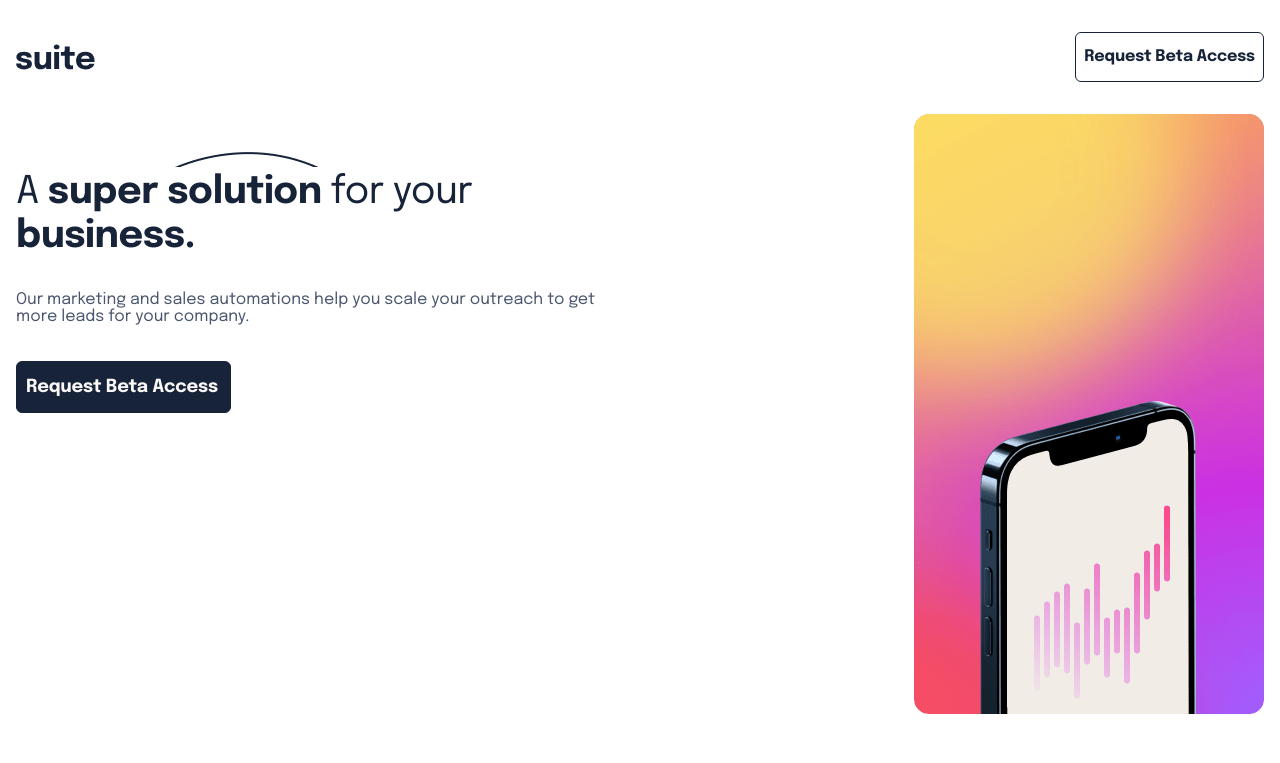
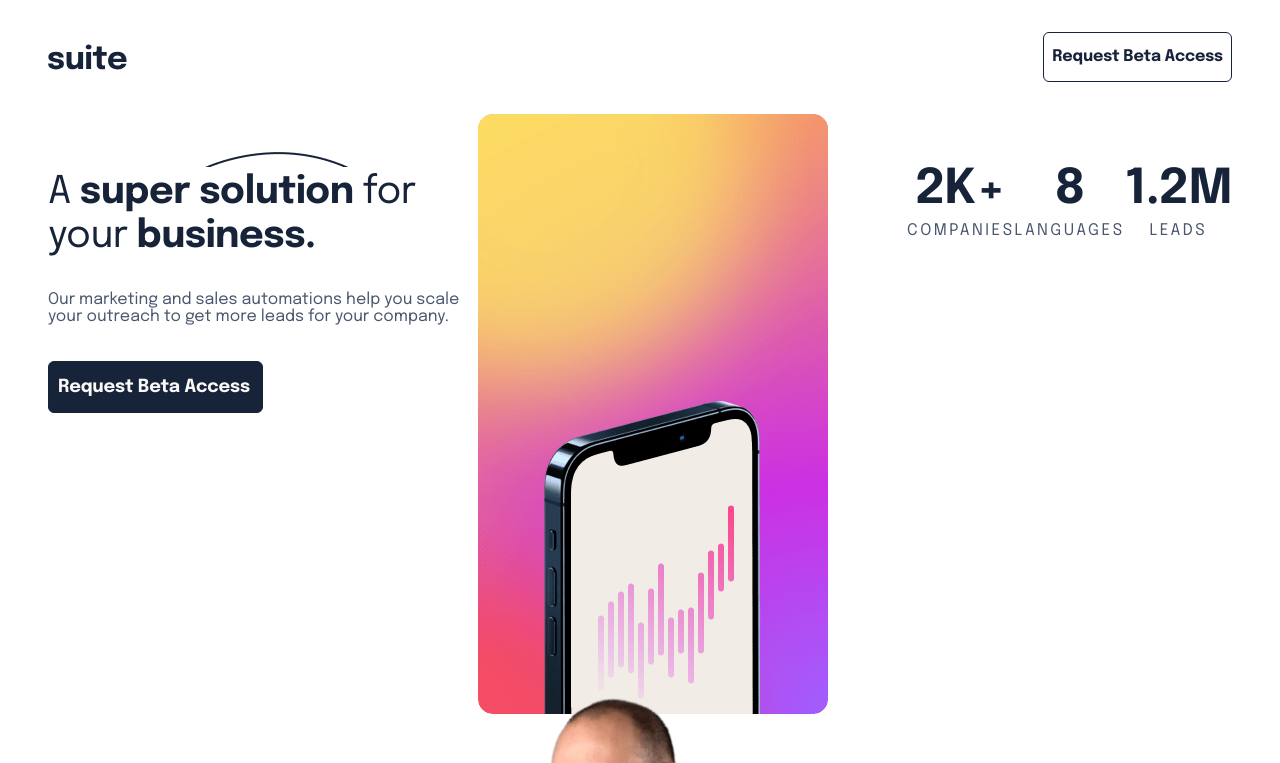
Before and after one commit to fabianajmge/suite-landing-page, a plain HTML site: page index.html in a window 1280 px wide. Shown: the top 763 px of the page. Drawn offline with Linux system fonts and the light colour scheme.

Commit message:
ajustes responsividade

```diff
--- a/styles.css
+++ b/styles.css
@@ -54,7 +54,7 @@ h1 {
     margin-top: 1.5em;
 
     &::before {
-        width: 75%;
+        width: 50%;
         content: " ";
         background-image: url(/assets/Path_2.png);
         position: absolute;
@@ -192,6 +192,29 @@ footer {
     text-align: center;
 }
 
+@media screen and (min-width: 769px) {
+    .first-section {
+        display: flex;
+        margin: 0 2em;
+    }
+
+    .rating {
+        display: grid;
+    }
+
+    .main {
+        justify-content: flex-start !important;
+    }
+
+    header {
+        margin: 2em;
+    }
+
+    h1::before {
+        left: 200px;
+    }
+}
+
 @media screen and (min-width: 769px) and (max-height: 1180px) {
     h2::before {
         top: 145% !important;
```
